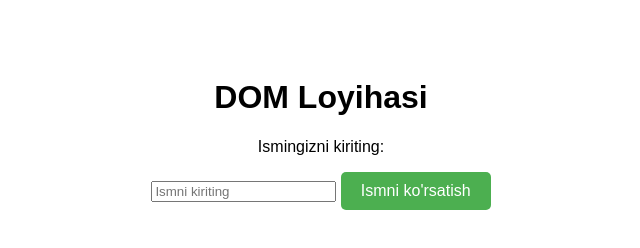
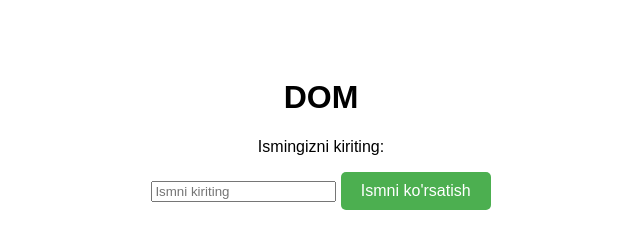
Before and after one commit to Doniyor6444/Javascript-darslik, a plain HTML site: page DOM kichik loyiha/index.html in a window 1280 px wide. Shown: the whole page, without its empty margins (319-959 px from the left). Drawn offline with Linux system fonts and the light colour scheme.

Commit message:
Update index.html

```diff
--- a/DOM kichik loyiha/index.html
+++ b/DOM kichik loyiha/index.html
@@ -3,7 +3,7 @@
 <head>
     <meta charset="UTF-8">
     <meta name="viewport" content="width=device-width, initial-scale=1.0">
-    <title>DOM Loyiha</title>
+    <title>DOM JavaScript</title>
     <style>
         body {
             font-family: Arial, sans-serif;
@@ -30,7 +30,7 @@
     </style>
 </head>
 <body>
-    <h1>DOM Loyihasi</h1>
+    <h1>DOM</h1>
     <p>Ismingizni kiriting:</p>
     <input type="text" id="nameInput" placeholder="Ismni kiriting">
     <button id="submitButton">Ismni ko'rsatish</button>
```
